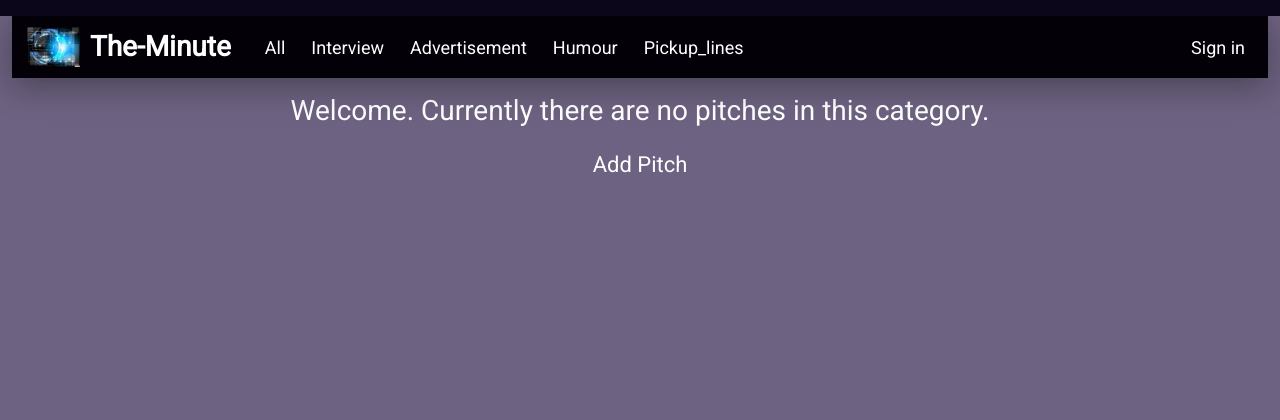
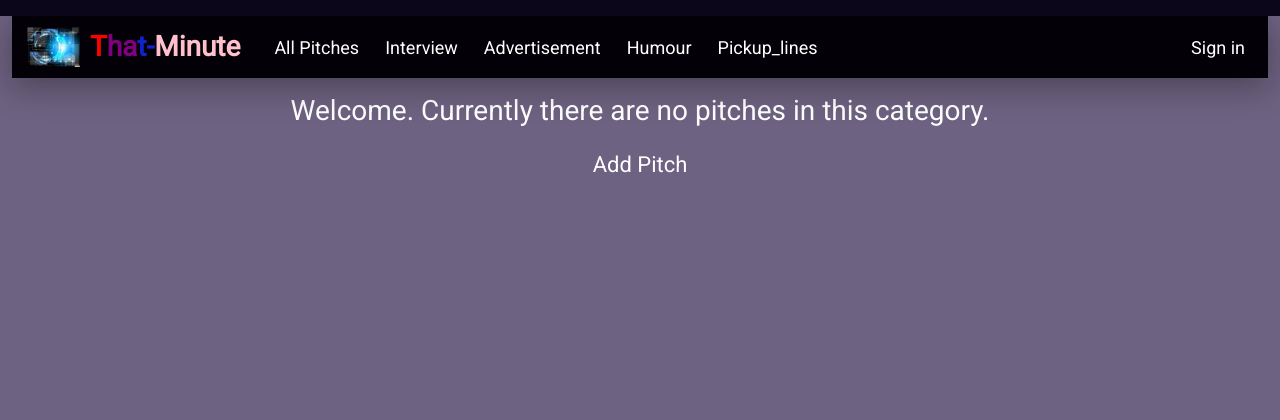
Before and after one commit to omololevy/That-Minute, a Flask app: template app/templates/index.html in a window 1280 px wide. Shown: the top 420 px of the page. Run offline with Flask 2, Linux system fonts and the light colour scheme; the template is opened without the code that fills it, so the values that code supplies are empty; some libraries are stand-ins or nearby versions.

Commit message:
Adjust the navbar styling and color matchiing

```diff
--- a/app/templates/navbar.html
+++ b/app/templates/navbar.html
@@ -1,47 +1,39 @@
 <div class="container-fluid p-0">
   {% block styles %}
-  <link
-    rel="stylesheet"
-    href="{{url_for('static',filename='css/index.css')}}"/>
+  <link rel="stylesheet" href="{{url_for('static',filename='css/index.css')}}" />
   {% endblock %}
 
   <div class="navbar m-0">
     <div class="nav-logo">
-      <img src="../static/photos/logo.png" alt="" height="40"/>
-      <a class="navbar-brand" href="/"> The-Minute</a>
-      <a class="nav-link-btn" href="/">All</a>
+      <img src="../static/photos/logo.png" alt="" height="40" />
+      <a class="navbar-brand" href="/"><span class="T">T</span><span class="ha">ha</span><span class="t">t-</span><span class="e">Minute</span></a>
+      <a class="nav-link-btn" href="/">All Pitches</a>
       <a class="nav-link-btn" href="{{url_for('main.filter',pitch_query=1)}}">Interview</a>
       <a class="nav-link-btn" href="{{url_for('main.filter',pitch_query=2)}}">Advertisement</a>
       <a class="nav-link-btn" href="{{url_for('main.filter',pitch_query=3)}}">Humour</a>
       <a class="nav-link-btn" href="{{url_for('main.filter',pitch_query=4)}}">Pickup_lines</a>
 
+
     </div>
-
     <div class="nav-links">
       {% if current_user.is_authenticated %}
 
-      <li>
-        <a href="{{url_for('main.new_pitch')}}" class="nav-link-btn">Add pitch</a >
-
+      <li><a href="{{url_for('main.new_pitch')}}" class="nav-link-btn">Add pitch</a>
       <li class="nav-item dropdown">
-        <a class="nav-link-btn dropdown-toggle" href="#" id="navbarDropdown" role="button" data-bs-toggle="dropdown" aria-expanded="false">
+        <a class="nav-link-btn dropdown-toggle" href="#" id="navbarDropdown" role="button" data-bs-toggle="dropdown"
+          aria-expanded="false">
           {{current_user.username | capitalize()}}
         </a>
 
         <ul class="dropdown-menu" aria-labelledby="navbarDropdown">
-          <li>
-            <a class="nav-link" href="{{url_for('main.profile',uname=current_user.username)}}">Profile</a>
-          </li>
-          </ul>
-          <li>
+          <li><a class="nav-link" href="{{url_for('main.profile',uname=current_user.username)}}">Profile</a></li>
+        </ul>
 
-            <a class="nav-link-btn " href="{{url_for('auth.logout')}}">Sign out</a>
-          </li>
-          {% else %}
-          <li>
-             <a class="nav-link-btn" href="{{url_for('auth.login')}}">Sign in</a>
-          </li>
-          {%endif%}
+      <li><a class="nav-link-btn " href="{{url_for('auth.logout')}}">Sign out</a></li>
+
+      {% else %}
+      <li><a class="nav-link-btn" href="{{url_for('auth.login')}}">Sign in</a></li>
+      {%endif%}
       </li>
 
       </li>
```
